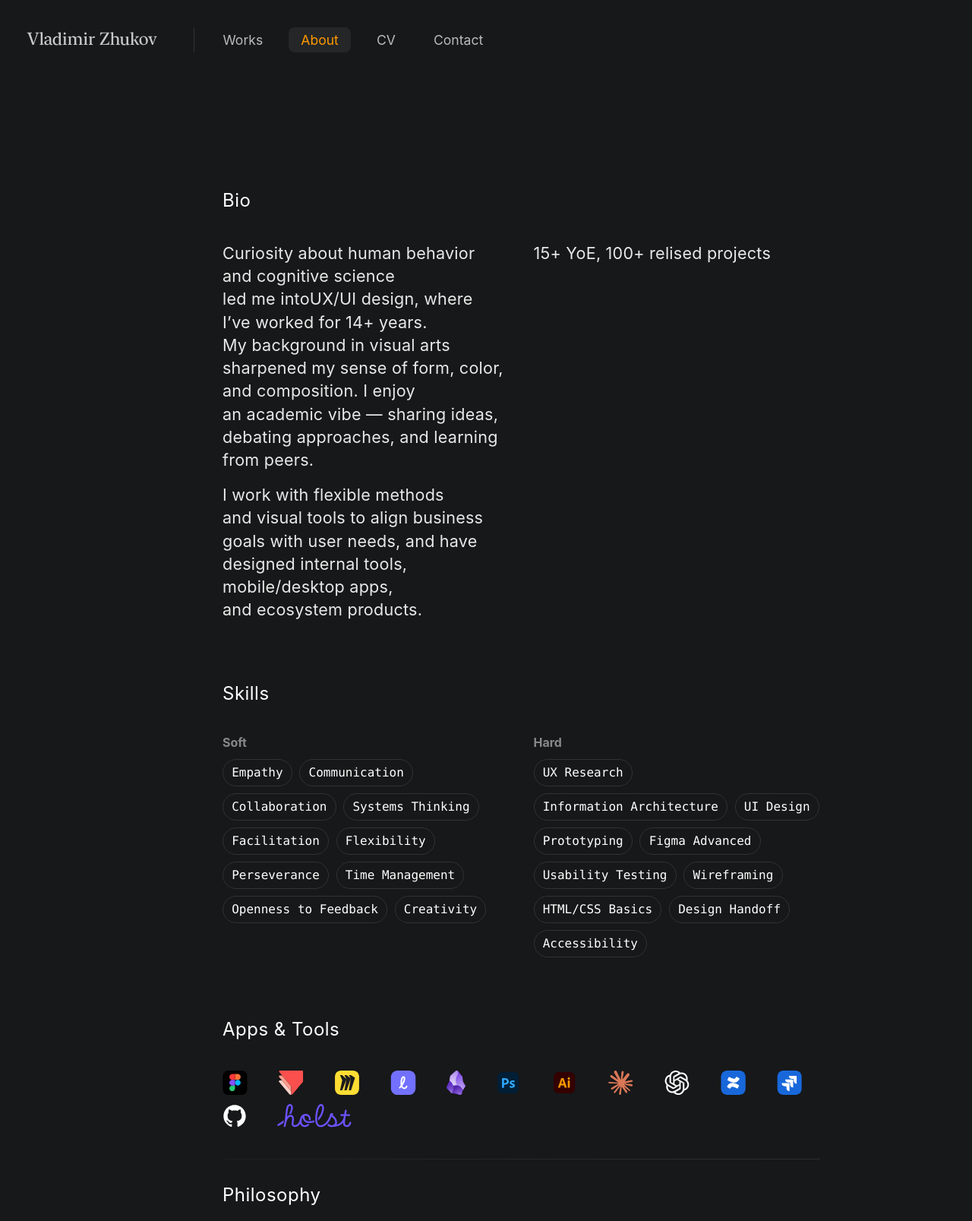
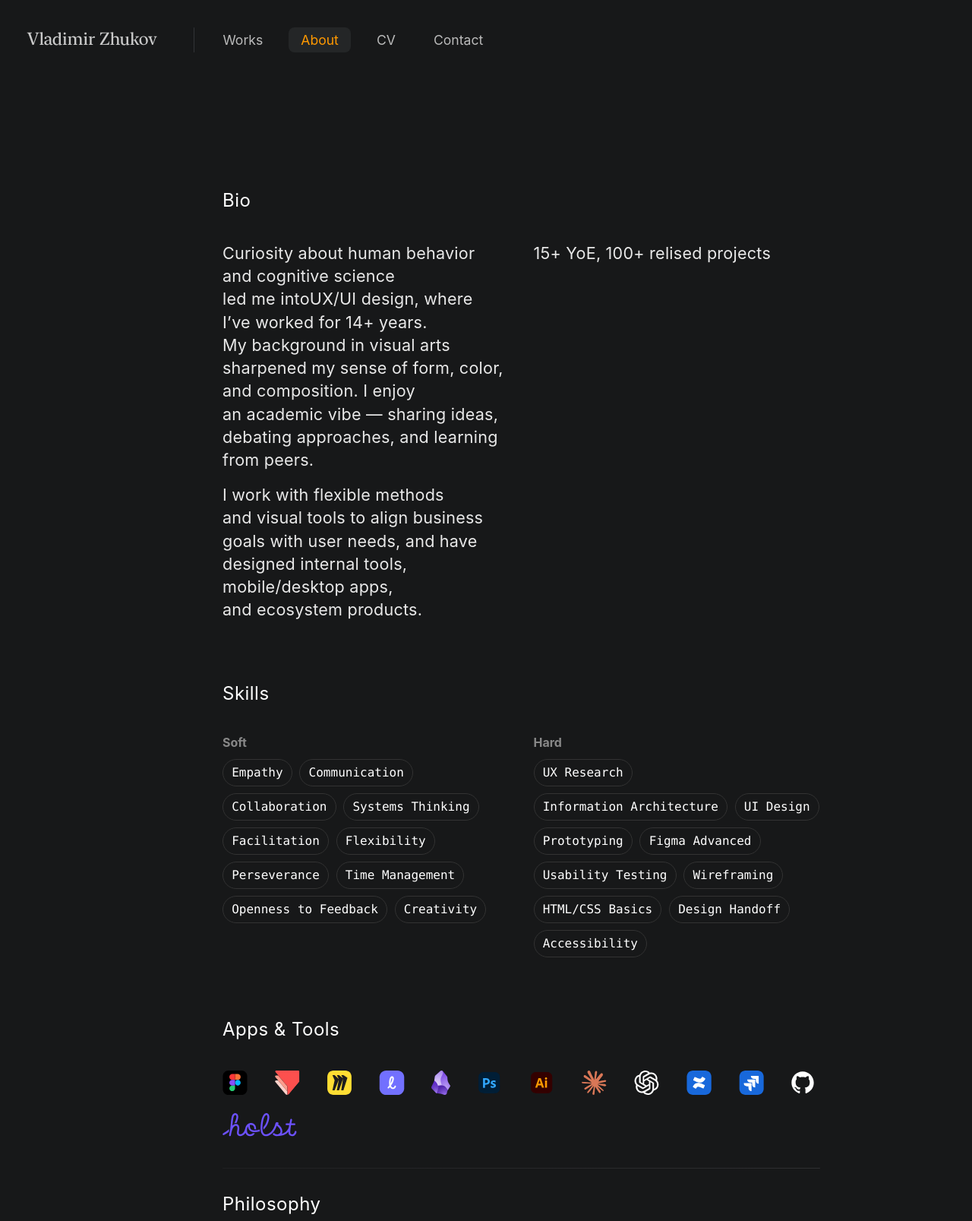
Before and after one commit to uxiscool/experience, a Jekyll site: the page built from about.md, in a window 1280 px wide. Shown: the top 1607 px of the page at 76% size. Built offline with Jekyll 4.4.1, drawn with Linux system fonts in a browser that asks for light colours; grey boxes are pictures that could not be loaded.

Commit message:
Add files via upload

```diff
--- a/css/main.css
+++ b/css/main.css
@@ -571,8 +571,8 @@ section {
 .tools-grid {
   display: flex;            /* чтобы элементы были шириной по содержимому */
   flex-wrap: wrap;          /* перенос на новую строку */
-  column-gap: 40px;         /* фиксированный горизонтальный зазор */
-  row-gap: 12px;            /* вертикальный зазор между рядами */
+  column-gap: 35px;         /* фиксированный горизонтальный зазор */
+  row-gap: 24px;            /* вертикальный зазор между рядами */
   align-items: center;      /* выравнивание по центру по высоте */
   justify-content: flex-start;
 }
```
